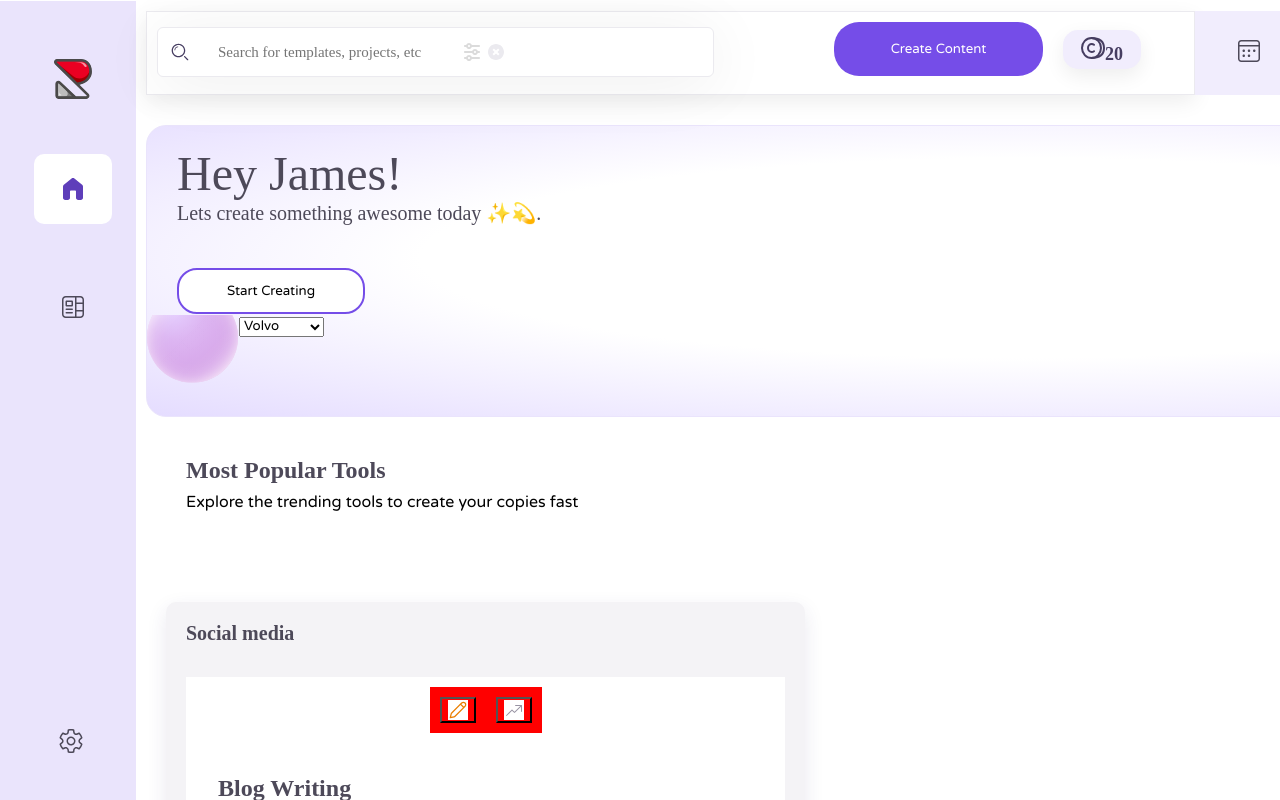
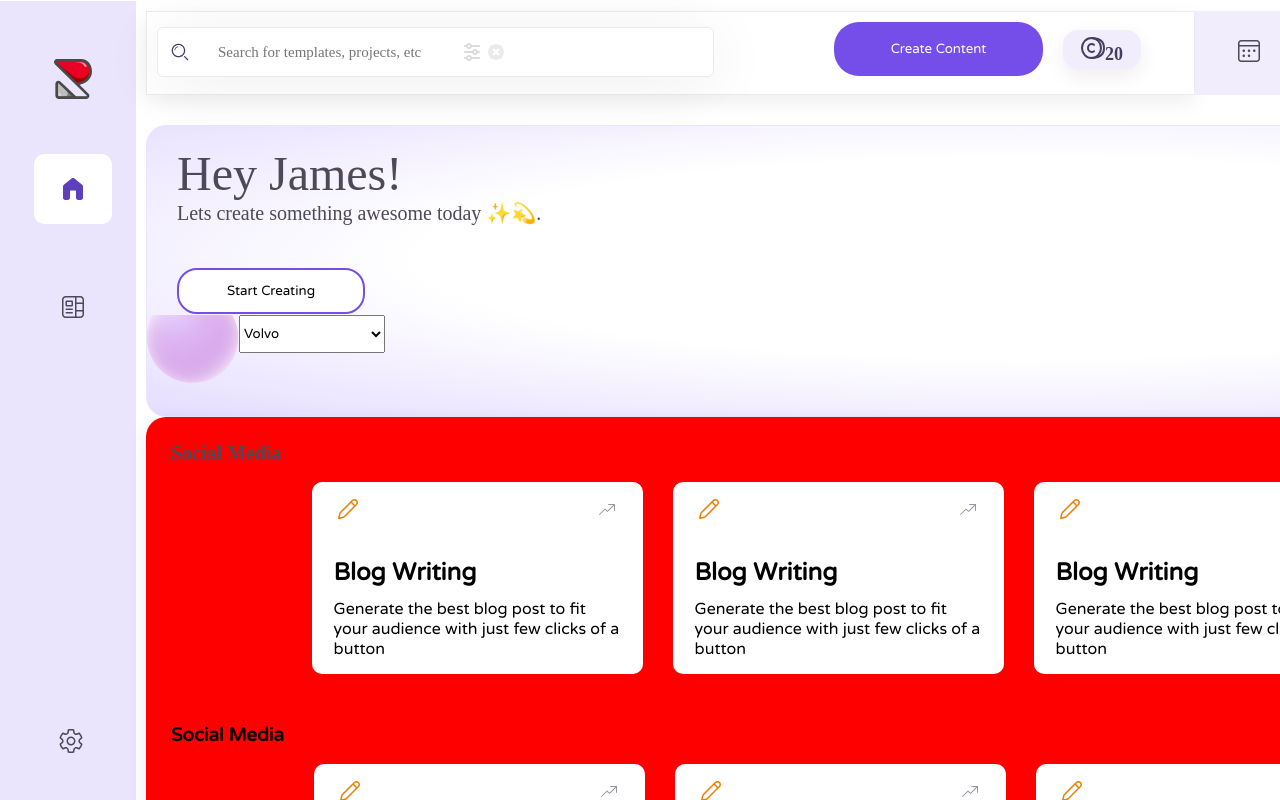
Before and after one commit to softkeldozy/rethink, a React (Create React App) app: page / in a window 1280 px wide. Built offline with nearby package versions, Linux system fonts and the light colour scheme.

Commit message:
Styled main section components

```diff
--- a/public/index.html
+++ b/public/index.html
@@ -28,7 +28,7 @@
     html {
       height: 100%;
       margin: 0;
-      overflow: hidden;
+      overflow: auto;
     }
   </style>
   <title>React Dashboard App</title>
--- a/src/components/featuredinfo/FeaturedInfo.css
+++ b/src/components/featuredinfo/FeaturedInfo.css
@@ -8,87 +8,74 @@
   --retink-colour-style-retink-grey-retink-grey-0: #F4F3F6;
 }
 
-.socials {
+.featured {
+  width: 1759px;
+  height: 729px;
+  flex-shrink: 0;
+  border-radius: 20px;
+  background: var(--retink-colour-style-retink-grey-retink-grey-0, #F4F3F6);
+
+  /* UI Cards (hover) */
+  box-shadow: 0px 7px 20px 0px rgba(53, 35, 104, 0.10);
+  background-color: red;
+}
+
+.firstRow {
+  display: inline-flex;
+  flex-direction: row;
+  align-items: flex-start;
+  margin: 25px;
+  gap: 20px;
+}
+
+.secondRow {
+  display: inline-flex;
+  flex-direction: row;
+  align-items: flex-start;
+  margin: 25px;
+  gap: 20px;
+}
+
+.blogTxtContainer {
+  width: 289px;
+  height: 148px;
+  display: flex;
+  padding: 14px 20px 30px 22px;
+  flex-direction: column;
+  align-items: flex-end;
+  gap: 32px;
+  margin-left: 10px;
+  margin-top: 40px;
+
+  border-radius: 10px;
+  background: #FFF;
+}
+
+.socialBtnContainer {
+  display: flex;
+  align-items: center;
+  gap: 225px;
+
+}
+
+.socialBtnContainer button {
+  border-style: none;
+  background: #FFF;
+}
+
+.writeUp {
   display: flex;
   flex-direction: column;
   align-items: flex-start;
-  gap: 20px;
-  padding: 20px;
-  margin: 20px;
-  background: var(--retink-colour-style-retink-grey-retink-grey-0);
-  gap: 32px;
-  border-radius: 10px;
-  /* UI Cards (hover) */
-  box-shadow: 0px 7px 20px 0px rgba(53, 35, 104, 0.10);
+  gap: 12px;
 }
 
-.socialIntro {
-  color: var(--retink-colour-style-retink-grey-retink-grey-05);
+.firstRow h3 {
   text-align: start;
   font-family: Raleway;
   font-size: 20px;
   font-style: normal;
   font-weight: 600;
   line-height: normal;
+  color: var(--retink-colour-style-retink-grey-retink-grey-05, #4D4959);
 }
-
-.featured {
-  width: 100%;
-  display: flex;
-  background: #fff;
-  justify-content: space-between;
-}
-
-.featuredItem {
-  width: auto 298px;
-  height: auto 24px;
-  display: flex;
-  flex-direction: column;
-  align-items: center;
-  gap: 245;
-
-  background: #fff;
-}
-
-.editIcon {
-  width: 20px;
-  height: 20px;
-  background: #fff;
-  cursor: pointer;
-}
-
-.socialBtn {
-  display: flex;
-  margin: 10px;
-  /* align-items: start; */
-  background: red;
-  justify-content: space-between;
-}
-
-.heading {
-  width: 287px;
-  color: var(--retink-colour-style-retink-grey-retink-dark-grey, #1D1437);
-  text-align: center;
-  font-family: Raleway;
-  font-size: 20px;
-  font-style: normal;
-  font-weight: 600;
-  line-height: normal;
-}
-
-.writeUp {
-  display: flex;
-  margin: 32px;
-  flex-direction: column;
-  align-items: flex-start;
-  gap: 12px;
-}
-
-.blogTxt {
-  color: var(--retink-colour-style-retink-blue-grey-blue-700, #77737F);
-  font-family: Raleway;
-  font-size: 16px;
-  font-style: normal;
-  font-weight: 600;
-  line-height: normal;
-}
--- a/src/components/featuredinfo/FeaturedInfo.jsx
+++ b/src/components/featuredinfo/FeaturedInfo.jsx
@@ -6,20 +6,123 @@ import uptrend from './icons/uptrend.svg';
 const FeaturedInfo = () => {
   return (
     <div className="featured">
-      <div className="socials">
-        <p className='socialIntro'>Social media</p>
-        <div className="featuredItem">
-          <div className="socialBtn">
-            <button className='socialBtn'>
-              <img src={edit} alt='edit' className='editIcon' />
+      <div className="firstRow">
+
+        <h3>Social Media</h3>
+        <div className="blogTxtContainer">
+          <div className="socialBtnContainer">
+            <button className='editIconBtn' >
+              <img src={edit} alt='edit' className='socialIcon' />
             </button>
-            <button className='socialBtn'>
-              <img src={uptrend} alt='edit' className='editIcon' />
+            <button >
+              <img src={uptrend} alt='up' className='socialIcon' />
             </button>
           </div>
           <div className="writeUp">
-            <h4 className="heading">Blog Writing</h4>
-            <p className='blogTxt'>Generate the best blog post to fit your audience with just few clicks of a button </p>
+            <h2>Blog Writing</h2>
+            <p>Generate the best blog post to fit your audience with just few clicks of a button </p>
+          </div>
+        </div>
+        <div className="blogTxtContainer">
+          <div className="socialBtnContainer">
+            <button className='editIconBtn' >
+              <img src={edit} alt='edit' className='socialIcon' />
+            </button>
+            <button >
+              <img src={uptrend} alt='up' className='socialIcon' />
+            </button>
+          </div>
+          <div className="writeUp">
+            <h2>Blog Writing</h2>
+            <p>Generate the best blog post to fit your audience with just few clicks of a button </p>
+          </div>
+        </div>
+        <div className="blogTxtContainer">
+          <div className="socialBtnContainer">
+            <button className='editIconBtn' >
+              <img src={edit} alt='edit' className='socialIcon' />
+            </button>
+            <button >
+              <img src={uptrend} alt='up' className='socialIcon' />
+            </button>
+          </div>
+          <div className="writeUp">
+            <h2>Blog Writing</h2>
+            <p>Generate the best blog post to fit your audience with just few clicks of a button </p>
+          </div>
+        </div>
+        <div className="blogTxtContainer">
+          <div className="socialBtnContainer">
+            <button className='editIconBtn' >
+              <img src={edit} alt='edit' className='socialIcon' />
+            </button>
+            <button >
+              <img src={uptrend} alt='up' className='socialIcon' />
+            </button>
+          </div>
+          <div className="writeUp">
+            <h2>Blog Writing</h2>
+            <p>Generate the best blog post to fit your audience with just few clicks of a button </p>
+          </div>
+        </div>
+      </div>
+      <div className="secondRow">
+
+        <h3>Social Media</h3>
+        <div className="blogTxtContainer">
+          <div className="socialBtnContainer">
+            <button className='editIconBtn' >
+              <img src={edit} alt='edit' className='socialIcon' />
+            </button>
+            <button >
+              <img src={uptrend} alt='up' className='socialIcon' />
+            </button>
+          </div>
+          <div className="writeUp">
+            <h2>Blog Writing</h2>
+            <p>Generate the best blog post to fit your audience with just few clicks of a button </p>
+          </div>
+        </div>
+        <div className="blogTxtContainer">
+          <div className="socialBtnContainer">
+            <button className='editIconBtn' >
+              <img src={edit} alt='edit' className='socialIcon' />
+            </button>
+            <button >
+              <img src={uptrend} alt='up' className='socialIcon' />
+            </button>
+          </div>
+          <div className="writeUp">
+            <h2>Blog Writing</h2>
+            <p>Generate the best blog post to fit your audience with just few clicks of a button </p>
+          </div>
+        </div>
+        <div className="blogTxtContainer">
+          <div className="socialBtnContainer">
+            <button className='editIconBtn' >
+              <img src={edit} alt='edit' className='socialIcon' />
+            </button>
+            <button >
+              <img src={uptrend} alt='up' className='socialIcon' />
+            </button>
+          </div>
+          <div className="writeUp">
+            <h2>Blog Writing</h2>
+            <p>Generate the best blog post to fit your audience with just few clicks of a button </p>
+          </div>
+        </div>
+        <div className="blogTxtContainer">
+          <div className="socialBtnContainer">
+            <button className='editIconBtn' >
+              <img src={edit} alt='edit' className='socialIcon' />
+            </button>
+            <button >
+              <img src={uptrend} alt='up' className='socialIcon' />
+            </button>
+          </div>
+          <div className="writeUp">
+            <h2>Blog Writing</h2>
+            <p>Generate the best blog post to fit your audience with just few clicks of a button </p>
           </div>
         </div>
       </div>
--- a/src/components/head/Head.css
+++ b/src/components/head/Head.css
@@ -45,8 +45,6 @@
   color: var(--retink-colour-style-retink-grey-retink-grey-05, #4D4959);
 }
 
-
-
 .halfBall {
   width: 92.07px;
   height: 92.07px;
@@ -60,7 +58,20 @@
   margin-left: 30px;
   align-items: flex-start;
   gap: 10px;
+  cursor: pointer;
   border-radius: 20px;
   border: 2px solid var(--retink-colour-style-retink-primary-purple-normal, #754DE8);
   background: var(--White, #FFF);
 }
+
+.dropDown select {
+  display: inline-flex;
+}
+
+#cities {
+  cursor: pointer;
+  width: 146px;
+  height: 38px;
+  flex-shrink: 0;
+
+}
--- a/src/components/head/Head.jsx
+++ b/src/components/head/Head.jsx
@@ -11,11 +11,11 @@ const Head = () => {
       <div className="container">
         <img src={frame} alt='' className='halfBall' />
         <div className="dropDown">
-          <select id="cars" name="cars">
-            <option value="volvo">Volvo</option>
-            <option value="saab">Saab</option>
-            <option value="mercedes">Mercedes</option>
-            <option value="audi">Audi</option>
+          <select id="cities" name="cities">
+            <option value="New York">Volvo</option>
+            <option value="Chicago">Saab</option>
+            <option value="Denver">Mercedes</option>
+            <option value="Washinton">Audi</option>
           </select>
         </div>
       </div>
--- a/src/home/Home.jsx
+++ b/src/home/Home.jsx
@@ -8,7 +8,7 @@ const Home = () => {
   return (
     <div className='home'>
       <Head />
-      <Section />
+      {/* <Section /> */}
       <FeaturedInfo />
 
     </div>
```
